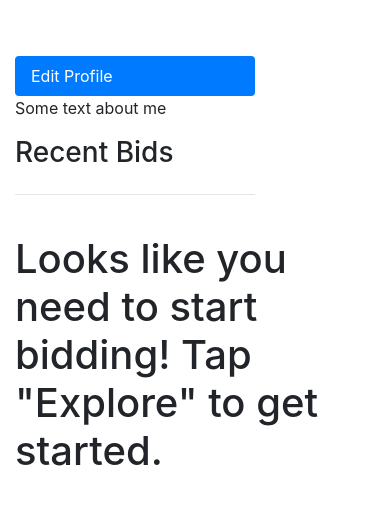
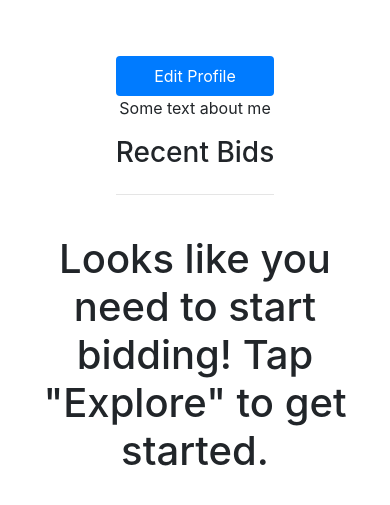
Before and after one commit to stuhops/AuctionIt, a Django app: template auctions/templates/auctions/profile.html in a window 390 px wide. Shown: the part 76-581 px from the top of the page. Run offline with Django 3.2, Linux system fonts and the light colour scheme; the template is opened without the code that fills it, so the values that code supplies are empty; some libraries are stand-ins or nearby versions.

Commit message:
Got the styling to center when small screens

```diff
--- a/auctions/static/auctions/css/navbar.css
+++ b/auctions/static/auctions/css/navbar.css
@@ -1,4 +1,15 @@
 
-col-sm-4, .side-bar {
+.side-bar {
     max-width: 240px;
 }
+
+@media screen and (max-width: 576px) {
+    .side-bar {
+        max-width: 360px;
+        display: inline-block;
+    }
+
+    .center-xs-wrapper {
+        text-align: center;
+    }
+}
--- a/auctions/templates/auctions/profile.html
+++ b/auctions/templates/auctions/profile.html
@@ -12,7 +12,7 @@
 {% block body %}
   {% load static %}
   <div class="container mt-4">
-    <div class="row">
+    <div class="row center-xs-wrapper">
       <div class="col-sm-4">
         <div class="side-bar">
           <h2>{{ request.user.profile.name }}</h2>
```
